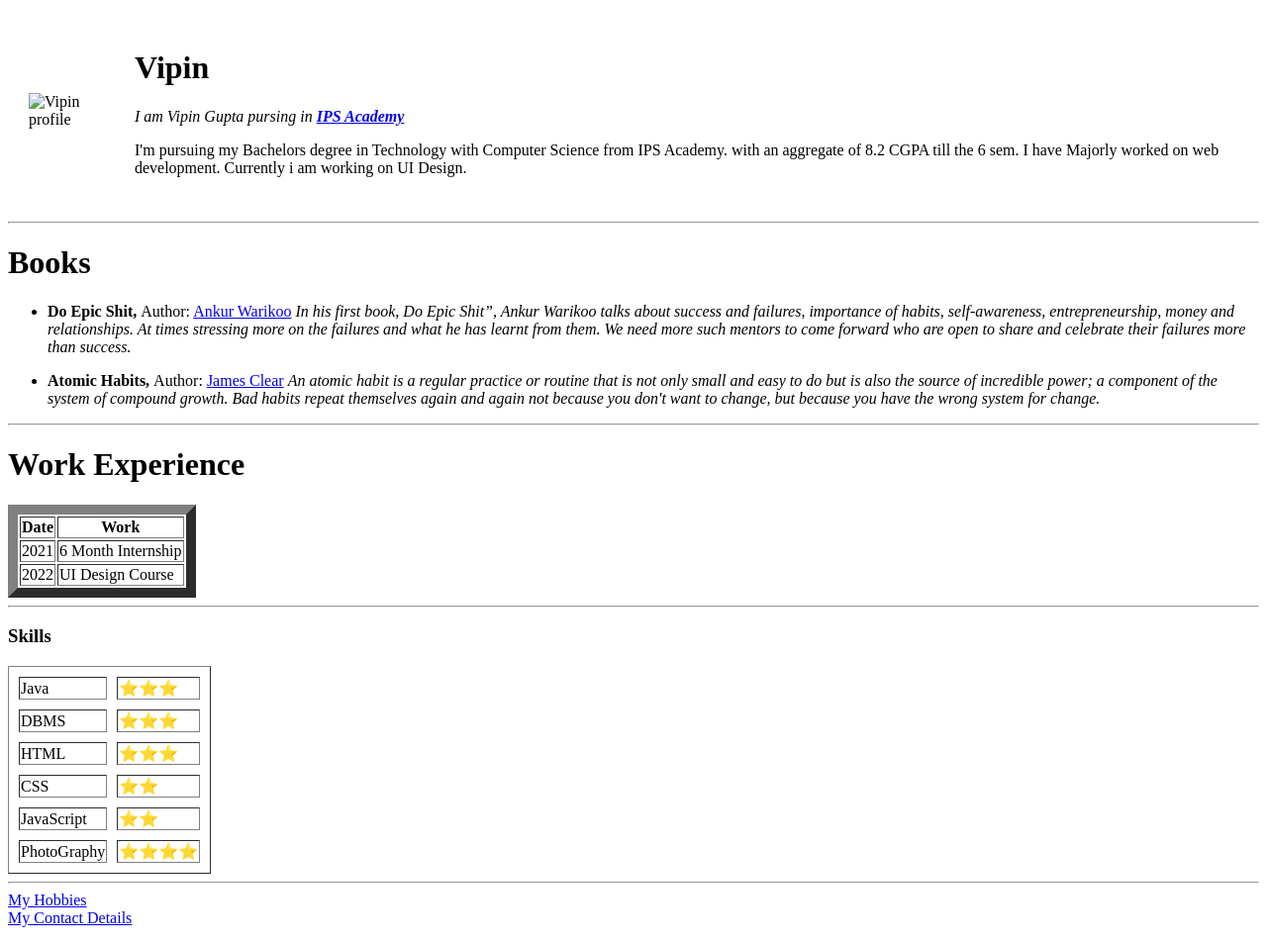
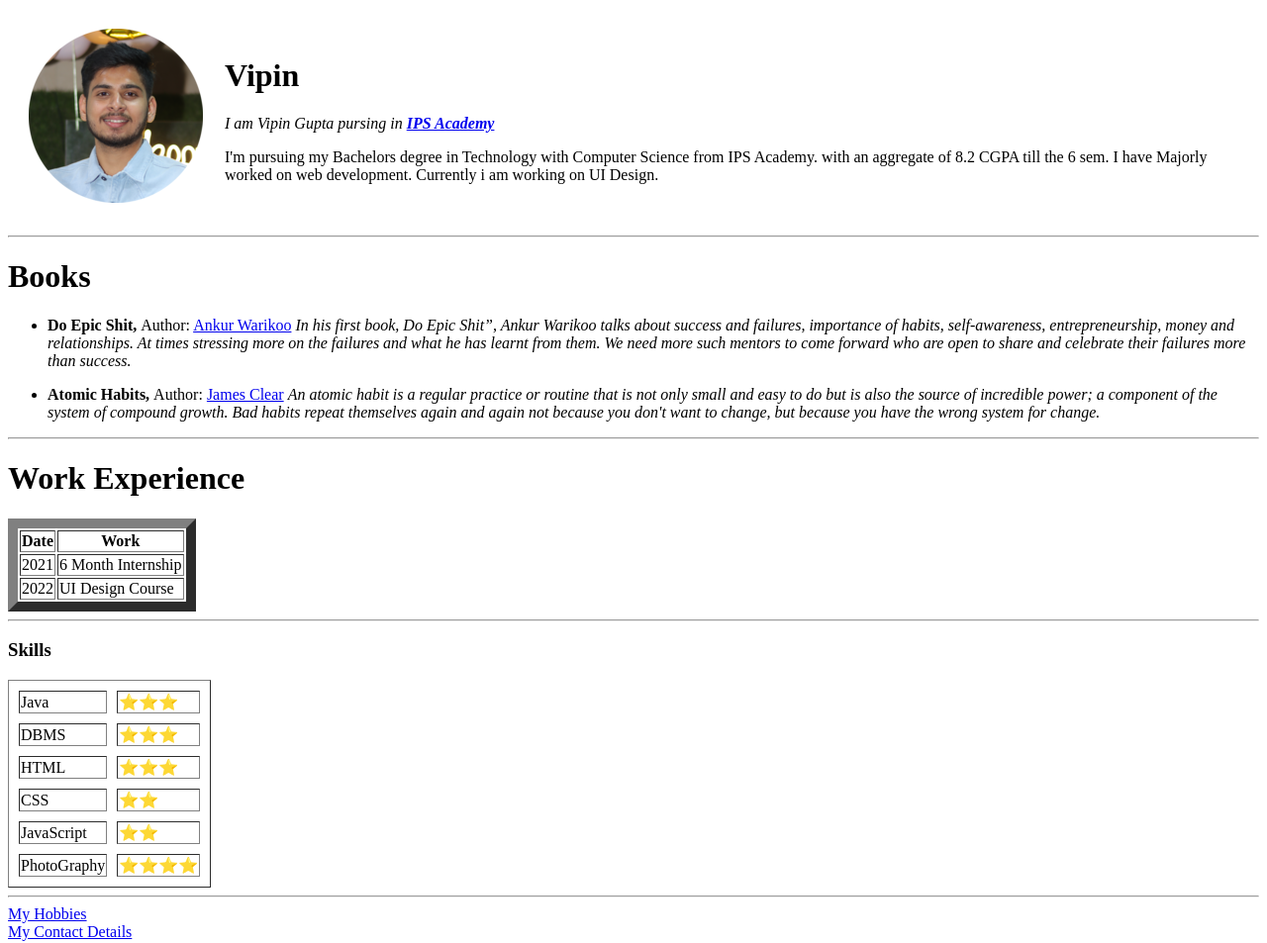
Before and after one commit to VipinGitUp/cv, a plain HTML site: page index.html in a window 1280 px wide. Shown: the whole page at 99% size. Drawn offline with Linux system fonts and the light colour scheme.

Commit message:
Update index.html

```diff
--- a/index.html
+++ b/index.html
@@ -9,7 +9,7 @@
 <body>
   <table cellspacing="20">
     <tr>
-      <td> <img src="image/profile img.png" alt="Vipin profile"></td>
+      <td> <img src="profile img.png" alt="Vipin profile"></td>
       <td>
         <h1>Vipin</h1>
         <p><em>I am Vipin Gupta pursing in <strong><a href="https://www.ipsacademy.org/">IPS Academy</a></strong></em></p>
```
